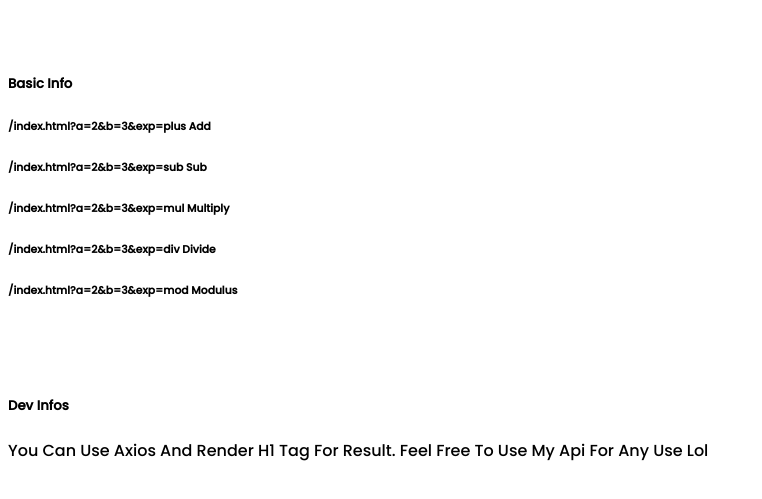
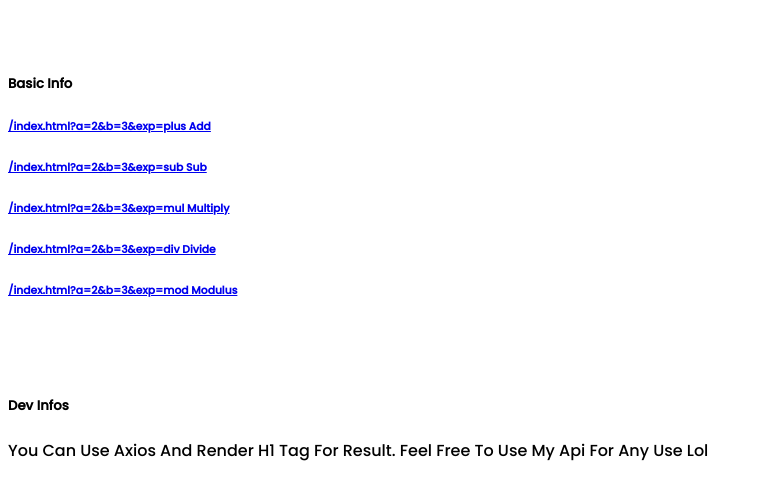
Before and after one commit to healer-op/Simple-Calci-Api, a plain HTML site: page index.html in a window 1280 px wide. Shown: the part 89-588 px from the top of the page, without its empty margins (0-762 px from the left). Drawn offline with Linux system fonts and the light colour scheme.

Commit message:
Update index.html

```diff
--- a/index.html
+++ b/index.html
@@ -34,11 +34,11 @@
         <br>
         <br>
         <h5>Basic Info</h5>
-        <h6>/index.html?a=2&b=3&exp=plus Add</h6>
-        <h6>/index.html?a=2&b=3&exp=sub Sub</h6>
-        <h6>/index.html?a=2&b=3&exp=mul Multiply</h6>
-        <h6>/index.html?a=2&b=3&exp=div Divide</h6>
-        <h6>/index.html?a=2&b=3&exp=mod Modulus</h6>
+        <h6><a href="index.html?a=2&b=3&exp=plus">/index.html?a=2&b=3&exp=plus Add</a></h6>
+        <h6><a href="index.html?a=2&b=3&exp=sub">/index.html?a=2&b=3&exp=sub Sub</a></h6>
+        <h6><a href="index.html?a=2&b=3&exp=mul">/index.html?a=2&b=3&exp=mul Multiply</a></h6>
+        <h6><a href="index.html?a=2&b=3&exp=div">/index.html?a=2&b=3&exp=div Divide</a></h6>
+        <h6><a href="index.html?a=2&b=3&exp=mod">/index.html?a=2&b=3&exp=mod Modulus</a></h6>
         <br>
         <br>
         <h5>Dev Infos</h5>
```
